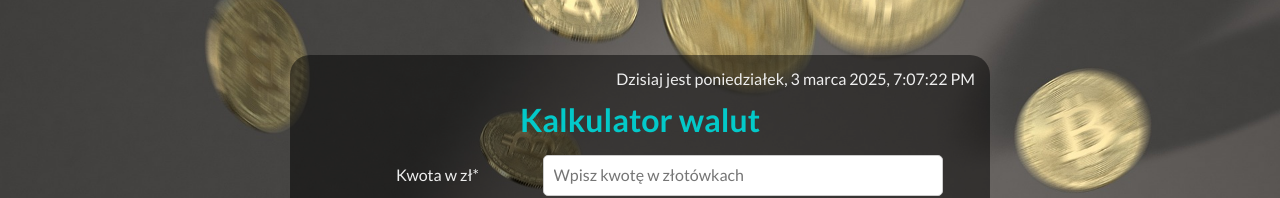
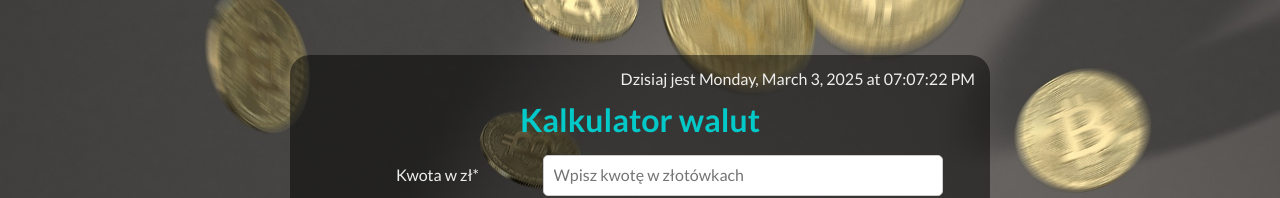
Before and after one commit to KrzysiekWorwa/currency-converter-react, a React (Create React App) app: page / in a window 1280 px wide. Shown: the part 190-388 px from the top of the page. Built offline with nearby package versions, Linux system fonts and the light colour scheme.

Commit message:
simplifing code

```diff
--- a/src/Form/Date/index.js
+++ b/src/Form/Date/index.js
@@ -4,7 +4,7 @@ import "./style.css"
 
 export const DateCounter = () => {
 
-    const [currentDate, setCurrentDate] = useState(new Date());
+    const [date, setCurrentDate] = useState(new Date());
     useEffect(() => {
         const intervalId = setInterval(() => {
             setCurrentDate(new Date());
@@ -15,18 +15,16 @@ export const DateCounter = () => {
         };
     }, []);
 
-    const day = currentDate.toLocaleDateString("pl", {
-        weekday: "long",
-        day: "numeric",
-        month: "long",
-        year: "numeric",
-    });
-
-    const time = currentDate.toLocaleTimeString();
-    const dateAndTime = `${day}, ${time}`;
-
-
     return (
-        <div className="date">Dzisiaj jest {dateAndTime}</div>
-    );
+        <div className="date">Dzisiaj jest {date.toLocaleString(undefined, {
+            weekday: "long",
+            day: "numeric",
+            month: "long",
+            year: "numeric",
+            hour: "2-digit",
+            minute: "2-digit",
+            second: "2-digit"
+        })}
+        </div>
+    )
 }
```
